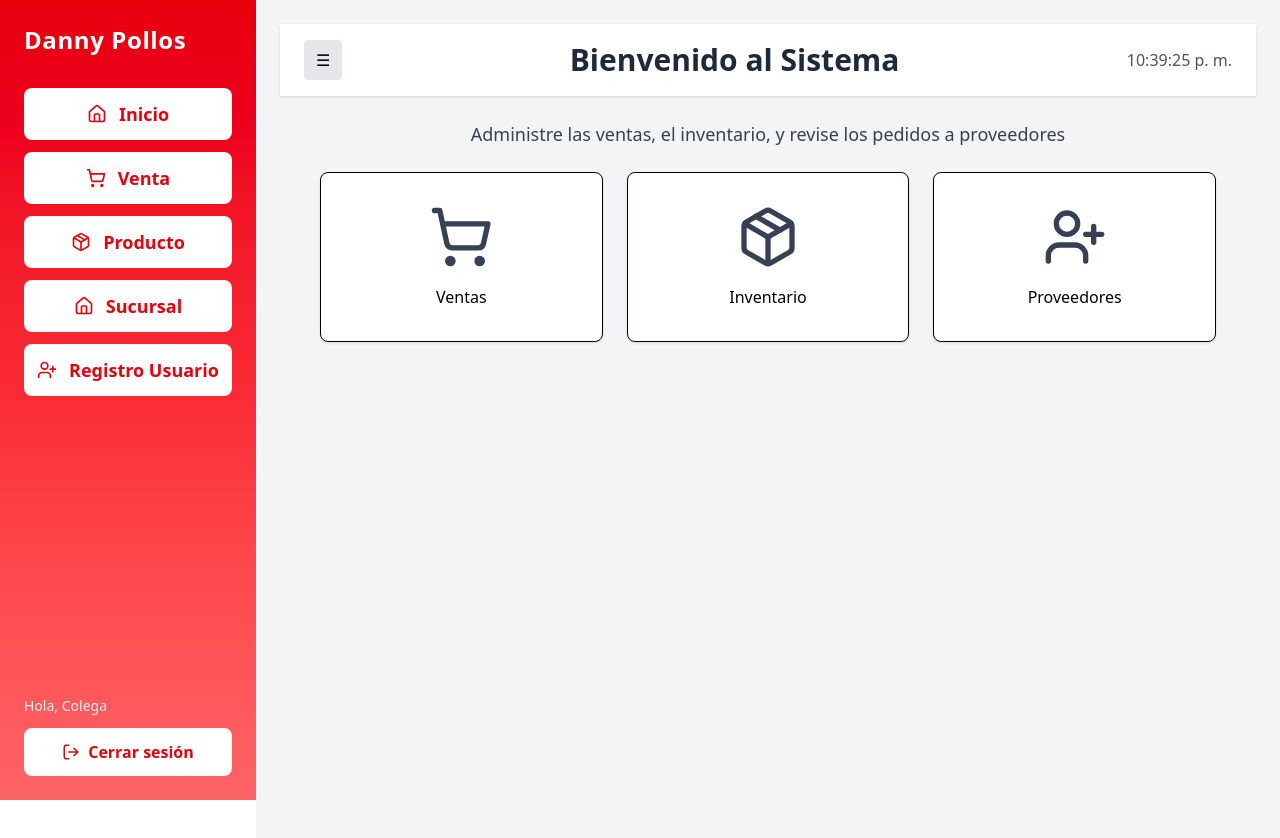
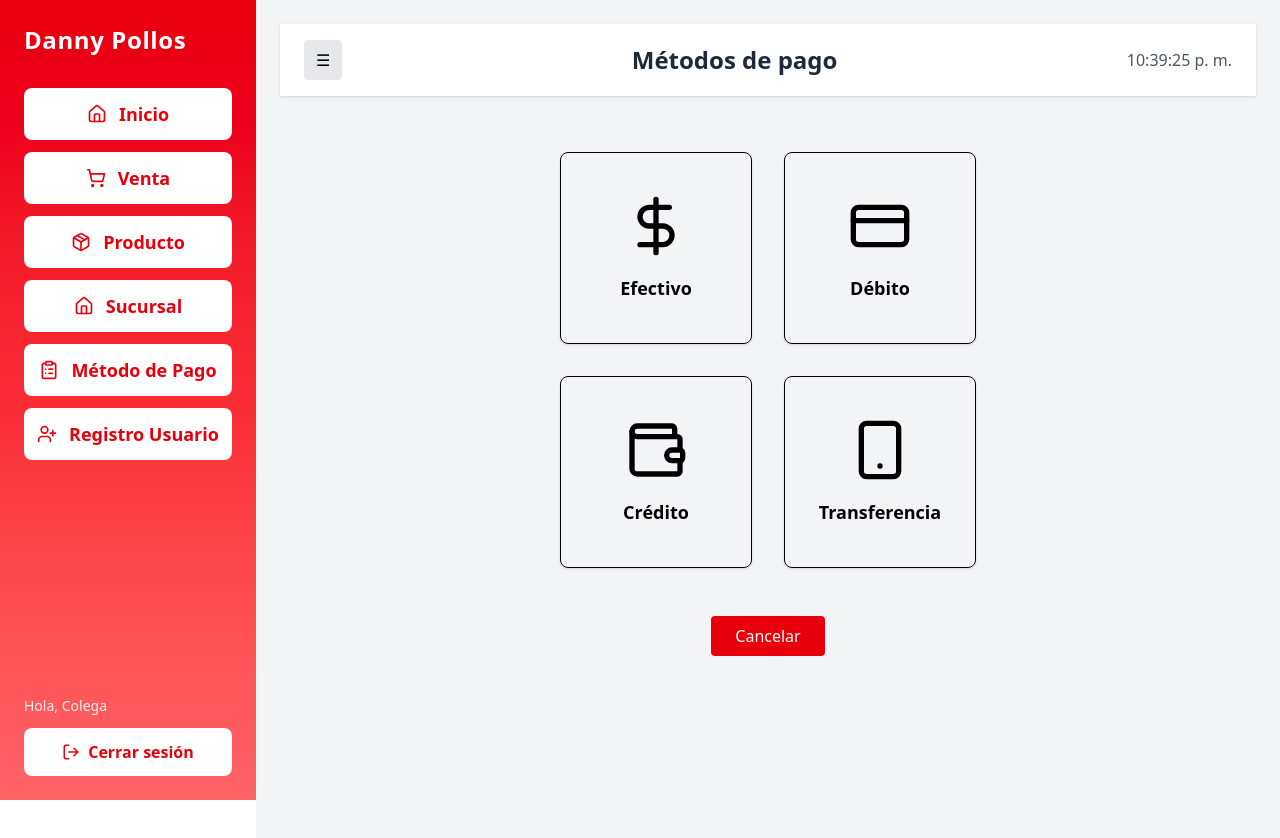
Before and after one commit to OlaSebas/Proyecto-Capstone, a React (Vite) app in the folder POS/FrontEnd/: page /MetodoPago in a window 1280 px wide. Before the commit this address led to /Home. Shown: the top 838 px of the page. Built offline with nearby package versions, Linux system fonts and the light colour scheme; no server answers; sample sign-in values are in the browser's storage.

Commit message:
Add payment method page and update layout
Introduces MetodoPago.jsx as a new payment method page. Updates App.jsx, Layout.jsx, and Carrito.jsx to integrate the new page and improve navigation. Also includes dependency updates in package-lock.json.

```diff
--- a/POS/FrontEnd/src/App.jsx
+++ b/POS/FrontEnd/src/App.jsx
@@ -6,6 +6,7 @@ import Producto from "./pages/Producto";
 import InventarioStock from "./pages/InventarioStock";
 import Home from "./pages/Home";
 import Carrito from "./pages/Carrito";
+import MetodoPago from "./pages/MetodoPago";
 import { Navegador } from "./components/Navegador";
 import ProtectedRoute from "./components/protectedRoute";
 import ViewAdminPR from "./components/ViewAdminPR";
@@ -41,6 +42,7 @@ function App() {
           <Route path="/inventarioSuc/:sucursalId" element={<InventarioSuc />} />
           <Route path="/sucursalForm" element={<SucursalForm />} />
           <Route path="/sucursalEdit/:id" element={<SucursalEdit />} />
+          <Route path="/MetodoPago" element={<MetodoPago />} />
         </Route>
 
         {/* Redirección por defecto */}
--- a/POS/FrontEnd/src/components/Layout.jsx
+++ b/POS/FrontEnd/src/components/Layout.jsx
@@ -66,6 +66,11 @@ export function Layout() {
           >
             <House size={20} /> Sucursal
           </Link>
+          <Link to="/MetodoPago"
+            className="flex items-center justify-center gap-3 bg-white text-red-600 py-3 rounded-lg hover:bg-gray-200 transition font-semibold"
+          >
+            <ClipboardList size={20} /> Método de Pago
+          </Link>
           <Link to="/RegistroUsuario"
             className="flex items-center justify-center gap-3 bg-white text-red-600 py-3 rounded-lg hover:bg-gray-200 transition font-semibold"
           >
--- a/POS/FrontEnd/src/pages/Carrito.jsx
+++ b/POS/FrontEnd/src/pages/Carrito.jsx
@@ -160,7 +160,7 @@ export default function Carrito() {
                 Seguir Comprando
               </button>
               <button
-                onClick={() => alert("Proceder a pago")}
+                onClick={() => navigate("/MetodoPago")}
                 className="px-4 py-2 bg-green-600 text-white rounded hover:bg-green-700"
               >
                 Pagar
--- /dev/null
+++ b/POS/FrontEnd/src/pages/MetodoPago.jsx
@@ -0,0 +1,99 @@
+import React, { useState, useEffect } from "react";
+import { useNavigate, useOutletContext } from "react-router-dom";
+import { Wallet, CreditCard, Smartphone, DollarSign } from "lucide-react";
+
+export default function MetodoPago() {
+    const navigate = useNavigate();
+    const { sidebarOpen, setSidebarOpen } = useOutletContext();
+    const [hora, setHora] = useState("");
+
+    useEffect(() => {
+        const actualizarHora = () => {
+            const now = new Date();
+            setHora(
+                now.toLocaleTimeString("es-CL", {
+                    hour: "2-digit",
+                    minute: "2-digit",
+                    second: "2-digit",
+                })
+            );
+        };
+        actualizarHora();
+        const intervalo = setInterval(actualizarHora, 1000);
+        return () => clearInterval(intervalo);
+    }, []);
+
+    const seleccionarMetodo = (metodo) => {
+        localStorage.setItem("metodoPago", metodo);
+        alert(`Has seleccionado ${metodo}`);
+        // Aquí podrías redirigir a confirmación de compra
+        // navigate("/confirmacion");
+    };
+
+    return (
+        <div className="flex flex-col min-h-screen bg-gray-100">
+            {/* Header */}
+            <header className="flex justify-between items-center bg-white shadow px-6 py-4 relative">
+                <button
+                    onClick={() => setSidebarOpen(!sidebarOpen)}
+                    className="px-3 py-2 bg-gray-200 rounded hover:bg-gray-300"
+                >
+                    ☰
+                </button>
+
+                <h2 className="text-2xl font-bold text-gray-800 flex-1 text-center">
+                    Métodos de pago
+                </h2>
+
+                <span className="text-gray-600 font-medium">{hora}</span>
+            </header>
+
+            {/* Opciones de pago */}
+            <main className="flex-1 p-6 flex flex-col items-center">
+                <div className="grid grid-cols-1 sm:grid-cols-2 gap-8 mt-8">
+                    <button
+                        onClick={() => seleccionarMetodo("Efectivo")}
+                        className="w-48 h-48 border rounded-lg shadow flex flex-col items-center justify-center hover:bg-gray-200 transition"
+                    >
+                        <DollarSign size={64} />
+                        <span className="mt-4 text-lg font-semibold">Efectivo</span>
+                    </button>
+
+                    <button
+                        onClick={() => seleccionarMetodo("Débito")}
+                        className="w-48 h-48 border rounded-lg shadow flex flex-col items-center justify-center hover:bg-gray-200 transition"
+                    >
+                        <CreditCard size={64} />
+                        <span className="mt-4 text-lg font-semibold">Débito</span>
+                    </button>
+
+                    <button
+                        onClick={() => seleccionarMetodo("Crédito")}
+                        className="w-48 h-48 border rounded-lg shadow flex flex-col items-center justify-center hover:bg-gray-200 transition"
+                    >
+                        <Wallet size={64} />
+                        <span className="mt-4 text-lg font-semibold">Crédito</span>
+                    </button>
+
+                    <button
+                        onClick={() => seleccionarMetodo("Transferencia")}
+                        className="w-48 h-48 border rounded-lg shadow flex flex-col items-center justify-center hover:bg-gray-200 transition"
+                    >
+                        <Smartphone size={64} />
+                        <span className="mt-4 text-lg font-semibold">Transferencia</span>
+                    </button>
+                </div>
+
+                {/* Botón Cancelar */}
+                <div className="mt-12">
+                    <button
+                        onClick={() => navigate("/carrito")}
+                        className="px-6 py-2 bg-red-600 text-white rounded hover:bg-red-700"
+                    >
+                        Cancelar
+                    </button>
+                </div>
+            </main>
+        </div>
+    );
+}
```
Also changed, not shown: 1 other file (tests, documents, lock files or other folders).
